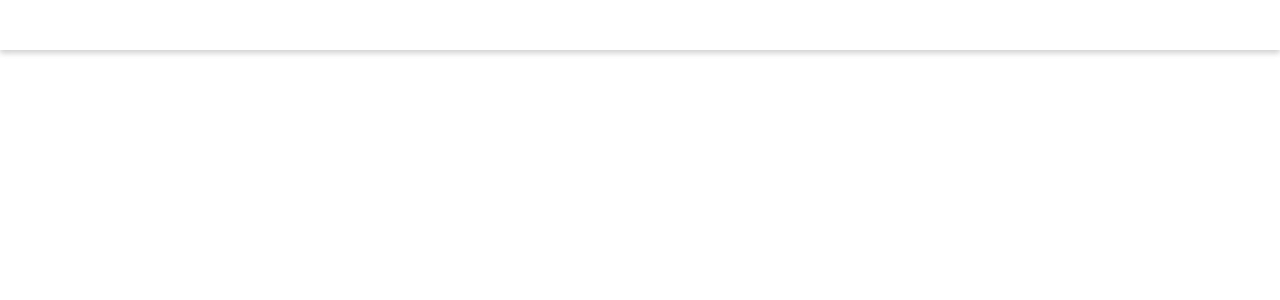
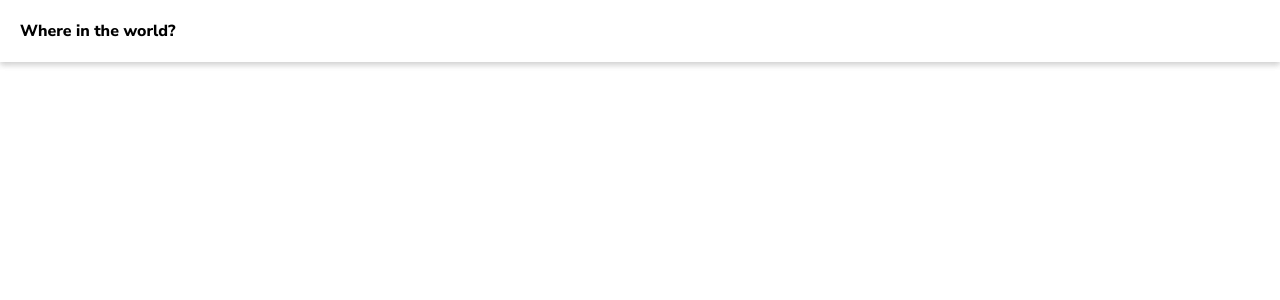
Before and after one commit to Salv-Dev/rest-countries-api, a Next.js app: page / in a window 1280 px wide. Shown: the top 300 px of the page. Built offline with nearby package versions, Linux system fonts and the light colour scheme.

Commit message:
toolbar component styles

```diff
--- a/pages/index.js
+++ b/pages/index.js
@@ -1,3 +1,4 @@
+import ToolBar from '@/components/ToolBar';
 import Head from 'next/head';
 import AppBar from 'src/components/AppBar';
 
@@ -8,7 +9,11 @@ const Home = () => (
       <link rel="icon" href="/favicon.ico" />
     </Head>
 
-    <AppBar />
+    <AppBar>
+      <ToolBar title="Where in the world?">
+
+      </ToolBar>
+    </AppBar>
   </div>
 )
 
--- a/src/components/AppBar/index.js
+++ b/src/components/AppBar/index.js
@@ -2,10 +2,10 @@ import React from 'react';
 
 import { Container } from './styles';
 
-function AppBar() {
+function AppBar({ children }) {
   return (
     <Container>
-
+      {children}
     </Container>
   );
 }
--- a/src/components/ToolBar/index.js
+++ b/src/components/ToolBar/index.js
@@ -1,10 +1,13 @@
 import React from 'react';
 
-import { Container } from './styles';
+import { Container, Title } from './styles';
 
-function ToolBar() {
+function ToolBar({ title, children }) {
   return (
-      <Container></Container>
+      <Container>
+        {title && <Title>{title}</Title>}
+        {children}
+      </Container>
   );
 }
 
--- a/src/components/ToolBar/styles.js
+++ b/src/components/ToolBar/styles.js
@@ -1,3 +1,11 @@
 import styled from 'styled-components';
 
-export const Container = styled.div``;
+export const Container = styled.div`
+    display: flex;
+    justify-content: space-between;
+`;
+
+export const Title = styled.h1`
+    font-size: 1rem;
+    font-weight: bold;
+`;
```
